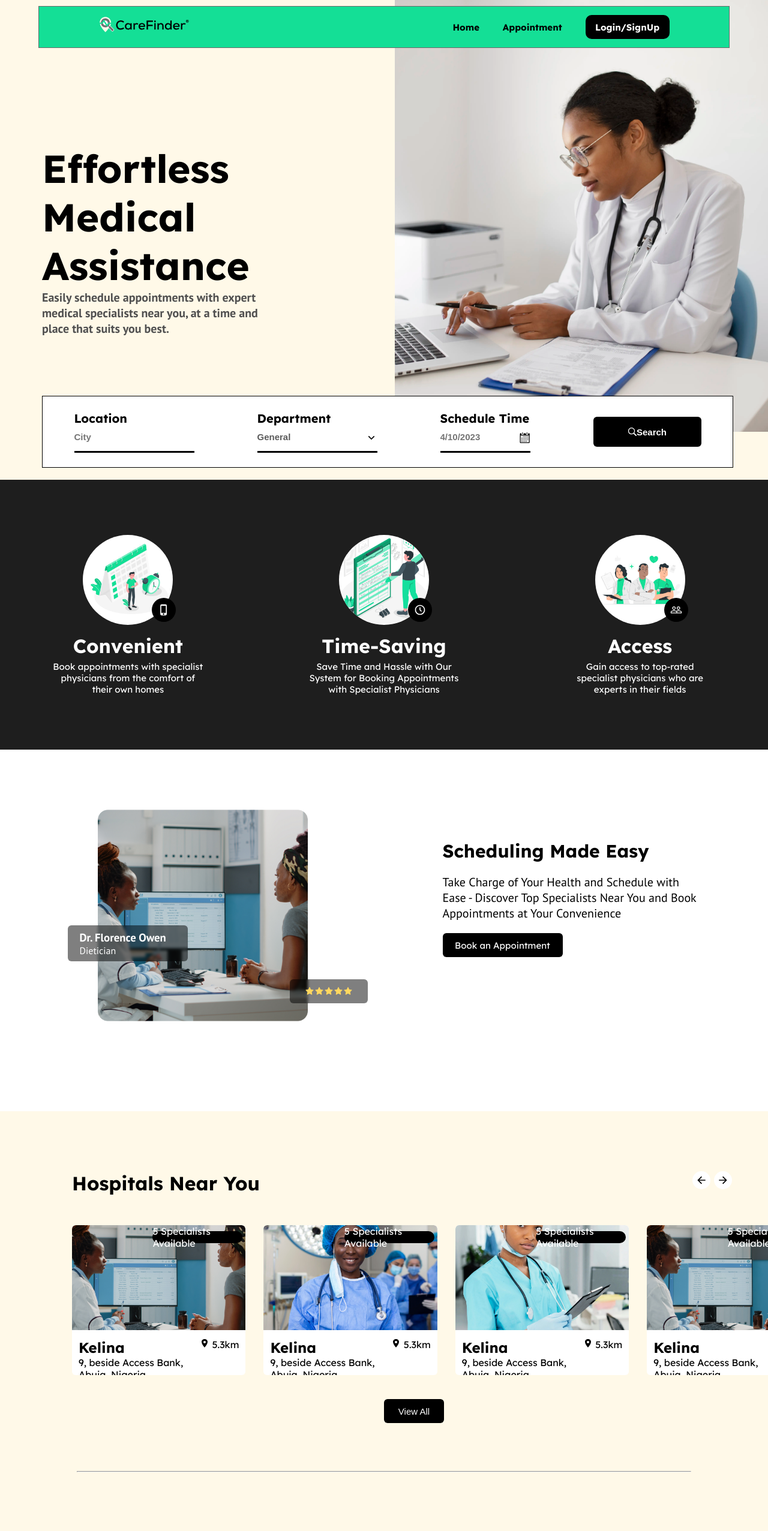
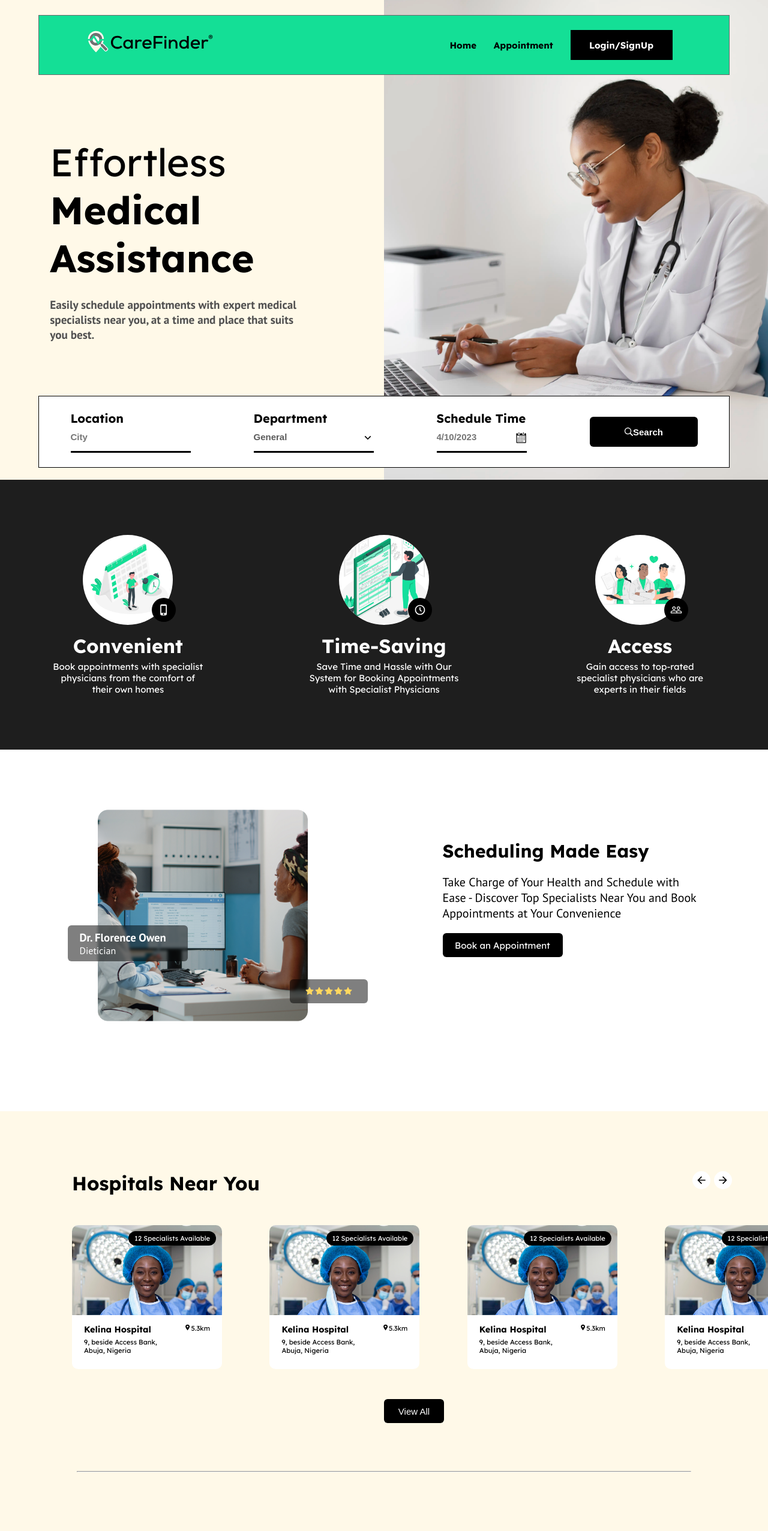
Before and after one commit to Kofi-eo/CareFinder, a Next.js app: page / in a window 1280 px wide. Shown: the top 2553 px of the page at 60% size. Built offline with nearby package versions, Linux system fonts and the light colour scheme.

Commit message:
MedicalCard update

```diff
--- /dev/null
+++ b/src/components/Cards/MedicalCentreCard.jsx
@@ -0,0 +1,71 @@
+import React from "react";
+import Image from "next/image";
+import { IoLocationOutline, IoLocationSharp } from "react-icons/io5";
+
+const MedicalCentreCard = ({ details }) => {
+  if (!details) {
+    return "No data Found";
+  }
+
+  const { image, hospital, location, distance, specialists } = details;
+
+  return (
+    <div
+      style={{
+        width: "250px",
+        height: "240px",
+        backgroundColor: "white",
+        borderRadius: "10px 10px",
+        overflow: "hidden",
+        fontSize: "0.9rem",
+        position: "relative",
+      }}
+    >
+      <div
+        style={{
+          position: "absolute",
+          top: "10px",
+          right: "10px",
+          backgroundColor: "black",
+          color: "white",
+          padding: "5px 10px",
+          borderRadius: "50px",
+          fontSize: "0.7rem",
+        }}
+      >
+        {specialists} Specialists Available
+      </div>
+      <div
+        style={{
+          backgroundImage: `url(${image})`,
+          backgroundSize: "cover",
+          backgroundRepeat: "no-repeat",
+          height: "150px",
+          width: "100%",
+        }}
+      ></div>
+      <div
+        style={{
+          display: "flex",
+          justifyContent: "space-between",
+          alignItems: "flex-start",
+          padding: "15px 20px",
+        }}
+      >
+        <div style={{ fontSize: "0.7rem", maxWidth: "60%" }}>
+          <h1 style={{ fontSize: "0.9rem", marginBottom: "5px" }}>
+            {hospital}
+          </h1>
+          <span>{location}</span>
+        </div>
+
+        <div style={{ fontSize: "0.7rem" }}>
+          <IoLocationSharp />
+          <span>{distance}</span>
+        </div>
+      </div>
+    </div>
+  );
+};
+
+export default MedicalCentreCard;
--- a/src/components/HomePage/Header.jsx
+++ b/src/components/HomePage/Header.jsx
@@ -11,9 +11,8 @@ function Header() {
             Easily schedule appointments with expert medical specialists near
             you, at a time and place that suits you best.
           </p>
-          <img src="/heroImage.webp" alt="" />
         </div>
-        <SearchBox />
+        <div className={HomepageStyles.headerImage}> </div> <SearchBox />
       </header>
     </div>
   );
--- a/src/components/HomePage/HospitalsCarousel.jsx
+++ b/src/components/HomePage/HospitalsCarousel.jsx
@@ -3,8 +3,68 @@ import { EffectCoverflow, Navigation, Pagination, A11y } from "swiper";
 import HomepageStyles from "@/styles/HomePage.module.css";
 import { IoLocationSharp } from "react-icons/io5";
 import { useEffect, useState } from "react";
+import MedicalCentreCard from "../Cards/MedicalCentreCard";
 
 function HospitalsCarousel() {
+  const sampleData = [
+    {
+      image: "/signInImage.webp",
+      hospital: "Kelina Hospital",
+      location: "9, beside Access Bank, Abuja, Nigeria",
+      distance: "5.3km",
+      specialists: 12,
+    },
+    {
+      image: "/signInImage.webp",
+      hospital: "Kelina Hospital",
+      location: "9, beside Access Bank, Abuja, Nigeria",
+      distance: "5.3km",
+      specialists: 12,
+    },
+    {
+      image: "/signInImage.webp",
+      hospital: "Kelina Hospital",
+      location: "9, beside Access Bank, Abuja, Nigeria",
+      distance: "5.3km",
+      specialists: 12,
+    },
+    {
+      image: "/signInImage.webp",
+      hospital: "Kelina Hospital",
+      location: "9, beside Access Bank, Abuja, Nigeria",
+      distance: "5.3km",
+      specialists: 12,
+    },
+    {
+      image: "/signInImage.webp",
+      hospital: "Kelina Hospital",
+      location: "9, beside Access Bank, Abuja, Nigeria",
+      distance: "5.3km",
+      specialists: 12,
+    },
+    {
+      image: "/signInImage.webp",
+      hospital: "Kelina Hospital",
+      location: "9, beside Access Bank, Abuja, Nigeria",
+      distance: "5.3km",
+      specialists: 12,
+    },
+    {
+      image: "/signInImage.webp",
+      hospital: "Kelina Hospital",
+      location: "9, beside Access Bank, Abuja, Nigeria",
+      distance: "5.3km",
+      specialists: 12,
+    },
+    {
+      image: "/signInImage.webp",
+      hospital: "Kelina Hospital",
+      location: "9, beside Access Bank, Abuja, Nigeria",
+      distance: "5.3km",
+      specialists: 12,
+    },
+  ];
+
   const [slides, setSlides] = useState(3.5);
   const [windowWidth, setWindowWidth] = useState();
 
@@ -48,108 +108,11 @@ function HospitalsCarousel() {
         className={HomepageStyles.swiper}
       >
         <div className={HomepageStyles.hospitalsCarousel}>
-          <SwiperSlide className={HomepageStyles.hospitalsCarouselContainer}>
-            <img src="/DrOwen.png" alt="" />
-            <div className={HomepageStyles.hospitalsCarouselItem}>
-              <div className={HomepageStyles.SpecialistsAvailable}>
-                <p> 5 Specialists Available</p>
-              </div>
-              <div>
-                <h2>Kelina</h2>
-                <p className={HomepageStyles.address}>
-                  9, beside Access Bank, Abuja, Nigeria
-                </p>
-              </div>
-              <p>
-                <IoLocationSharp /> 5.3km
-              </p>
-            </div>
-          </SwiperSlide>
-          <SwiperSlide className={HomepageStyles.hospitalsCarouselContainer}>
-            <div className={HomepageStyles.SpecialistsAvailable}>
-              <p> 5 Specialists Available</p>
-            </div>
-            <img src="/signInImage.webp" alt="" />
-            <div className={HomepageStyles.hospitalsCarouselItem}>
-              <div>
-                <h2>Kelina</h2>
-                <p className={HomepageStyles.address}>
-                  9, beside Access Bank, Abuja, Nigeria
-                </p>
-              </div>
-              <p>
-                <IoLocationSharp /> 5.3km
-              </p>
-            </div>
-          </SwiperSlide>
-          <SwiperSlide className={HomepageStyles.hospitalsCarouselContainer}>
-            <div className={HomepageStyles.SpecialistsAvailable}>
-              <p> 5 Specialists Available</p>
-            </div>
-            <img src="/signUpImage.webp" alt="" />
-            <div className={HomepageStyles.hospitalsCarouselItem}>
-              <div>
-                <h2>Kelina</h2>
-                <p className={HomepageStyles.address}>
-                  9, beside Access Bank, Abuja, Nigeria
-                </p>
-              </div>
-              <p>
-                <IoLocationSharp /> 5.3km
-              </p>
-            </div>
-          </SwiperSlide>
-          <SwiperSlide className={HomepageStyles.hospitalsCarouselContainer}>
-            <div className={HomepageStyles.SpecialistsAvailable}>
-              <p> 5 Specialists Available</p>
-            </div>
-            <img src="/DrOwen.png" alt="" />
-            <div className={HomepageStyles.hospitalsCarouselItem}>
-              <div>
-                <h2>Kelina</h2>
-                <p className={HomepageStyles.address}>
-                  9, beside Access Bank, Abuja, Nigeria
-                </p>
-              </div>
-              <p>
-                <IoLocationSharp /> 5.3km
-              </p>
-            </div>
-          </SwiperSlide>
-          <SwiperSlide className={HomepageStyles.hospitalsCarouselContainer}>
-            <div className={HomepageStyles.SpecialistsAvailable}>
-              <p> 5 Specialists Available</p>
-            </div>
-            <img src="/DrOwen.png" alt="" />
-            <div className={HomepageStyles.hospitalsCarouselItem}>
-              <div>
-                <h2>Kelina</h2>
-                <p className={HomepageStyles.address}>
-                  9, beside Access Bank, Abuja, Nigeria
-                </p>
-              </div>
-              <p>
-                <IoLocationSharp /> 5.3km
-              </p>
-            </div>
-          </SwiperSlide>
-          <SwiperSlide className={HomepageStyles.hospitalsCarouselContainer}>
-            <div className={HomepageStyles.SpecialistsAvailable}>
-              <p> 5 Specialists Available</p>
-            </div>
-            <img src="/DrOwen.png" alt="" />
-            <div className={HomepageStyles.hospitalsCarouselItem}>
-              <div>
-                <h2>Kelina</h2>
-                <p className={HomepageStyles.address}>
-                  9, beside Access Bank, Abuja, Nigeria
-                </p>
-              </div>
-              <p>
-                <IoLocationSharp /> 5.3km
-              </p>
-            </div>
-          </SwiperSlide>
+          {sampleData.map((x, index) => (
+            <SwiperSlide key={index}>
+              <MedicalCentreCard details={x} />
+            </SwiperSlide>
+          ))}
         </div>
       </Swiper>
     </div>
--- a/src/components/HomePage/NavBar.jsx
+++ b/src/components/HomePage/NavBar.jsx
@@ -2,20 +2,18 @@ import Link from "next/link";
 import Image from "next/image";
 import HomepageStyles from "@/styles/HomePage.module.css";
 import { useEffect } from "react";
-
 import { RiMenu4Fill } from "react-icons/ri";
 import { useScroll, useMotionValueEvent } from "framer-motion";
 
-function NavBar({returnBack = false}) {
-
+function NavBar({ returnBack = false }) {
   // To return the navbar back to normal on the explore page
   useEffect(() => {
-    if(returnBack) {
+    if (returnBack) {
       let nav = document.getElementById("nav");
       nav.style.width = "100vw";
       nav.style.marginTop = "70px";
     }
-  },[])
+  }, []);
 
   // Navigation animation on Scroll
   if (!returnBack) {
@@ -25,10 +23,10 @@ function NavBar({returnBack = false}) {
       let nav = document.getElementById("nav");
       if (latest >= 100) {
         nav.style.width = "100vw";
-        nav.style.marginTop = "70px";
+        nav.style.marginTop = "100px";
       } else {
         nav.style.width = "90vw";
-        nav.style.marginTop = "90px";
+        nav.style.marginTop = "150px";
       }
     });
   }
@@ -41,8 +39,8 @@ function NavBar({returnBack = false}) {
             <Image
               src="/Logo-Black.svg"
               alt="careFinder"
-              height={35}
-              width={35}
+              height={60}
+              width={60}
             />
           </Link>
 
--- a/src/components/HomePage/SearchBox.jsx
+++ b/src/components/HomePage/SearchBox.jsx
@@ -2,7 +2,6 @@ import HomepageStyles from "@/styles/HomePage.module.css";
 import { GoSearch } from "react-icons/go";
 import { RiArrowDownSLine } from "react-icons/ri";
 import { GoCalendar } from "react-icons/go";
-import { DatePicker } from "@mui/x-date-pickers/DatePicker";
 
 function SearchBox() {
   return (
--- a/src/styles/HomePage.module.css
+++ b/src/styles/HomePage.module.css
@@ -13,12 +13,12 @@
 }
 
 .centerNav nav {
-  margin-top: 90px;
+  margin-top: 150px;
   display: flex;
   align-items: center;
   justify-content: space-between;
   width: 90vw;
-  height: 70px;
+  height: 100px;
   background-color: #14df96;
   border: 1px solid #6a6a6a;
   backdrop-filter: blur(10px);
@@ -28,8 +28,7 @@
   padding: 0px 80px;
 }
 .centerNav nav img {
-  width: 150px;
-  margin-left: 20px;
+  width: 210px;
 }
 .centerNav nav ul {
   display: flex;
@@ -51,7 +50,7 @@
   color: white;
   width: 140px;
   height: 40px;
-  border-radius: 10px;
+  padding: 25px 85px;
 }
 .navButton {
   display: none;
@@ -61,10 +60,17 @@
   .centerNav nav ul {
     display: none;
   }
+
+  .centerNav nav {
+    padding: 0px 20px;
+    height: 70px;
+  }
+
+  .centerNav nav img {
+    width: 150px;
+  }
   .navButton {
     display: flex;
-    position: absolute;
-    right: 20px;
     align-items: center;
     justify-content: center;
     border: none;
@@ -77,53 +83,76 @@
 /* Header */
 .headerContainer {
   width: 100vw;
-  height: 100vh;
   background-color: #fff9e8;
 }
+
 .headerContainer header {
-  display: flex;
+  display: grid;
+  grid-template-columns: repeat(2, minmax(0, 1fr));
   align-items: center;
-  margin-left: 70px;
   height: 100vh;
   position: relative;
+  overflow: hidden;
 }
+
+.headerText {
+  grid-column: span 1;
+  display: flex;
+  flex-direction: column;
+  justify-content: center;
+  align-items: flex-start;
+  height: 100%;
+  padding-left: 13%;
+}
+
 .headerText h1 {
-  width: 300px;
-  font-size: 65px;
+  width: 50%;
+  font-size: 4rem;
   font-family: "Lexend", sans-serif;
 }
+
+.headerText h1::first-line {
+  font-weight: 150;
+}
+
 .headerText p {
-  width: 400px;
-  font-size: 20px;
+  width: 75%;
+  margin-top: 25px;
+  font-size: 1.2rem;
   font-weight: 700;
   color: #505050;
   font-family: "PT Sans", sans-serif;
 }
 
-.headerContainer header img {
-  position: absolute;
-  top: 0;
-  right: 0px;
-  height: 90vh;
+.headerImage {
+  height: 100%;
+  grid-column: span 1;
+  background-image: url(/heroImage.webp);
+  background-size: cover;
 }
+
 /* Mobile Header */
 @media (max-width: 950px) {
   .headerContainer {
-    width: 100vw;
-    height: 900px;
+    height: auto;
     background-color: #fff9e8;
-    padding-bottom: 100px;
+    padding-bottom: 20px;
   }
-  .headerContainer header img {
+  .headerImage {
     display: none;
   }
   .headerContainer header {
     display: flex;
+    height: fit-content;
     flex-direction: column;
     align-items: flex-start;
     justify-content: flex-start;
-    margin-left: 20px;
-    padding-top: 150px;
+    overflow: visible;
+  }
+
+  .headerText {
+    padding: 12vh 7vw 2vh 7vw;
+    height: auto;
   }
   .headerText h1 {
     width: 200px;
@@ -140,6 +169,10 @@
 .searchBoxContainer {
   position: absolute;
   bottom: 20px;
+  display: flex;
+  width: 100%;
+  justify-content: center;
+  align-items: center;
   font-family: "Lexend", sans-serif;
 }
 .searchBox {
@@ -514,11 +547,13 @@
   justify-content: space-around;
   position: absolute;
   font-family: "Lexend", sans-serif;
+  gap: 10px;
+  margin-right: 40px;
 }
 
 .hospitalsCarouselContainer {
   margin-right: 30px;
-  width: 300px;
+  width: 350px;
   height: 250px;
   border: none;
   border-radius: 6px;
```
